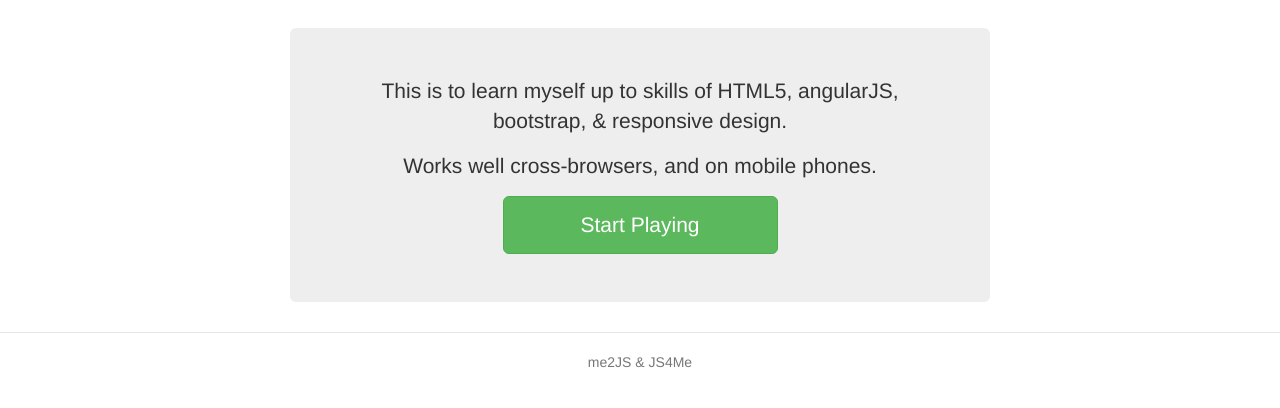
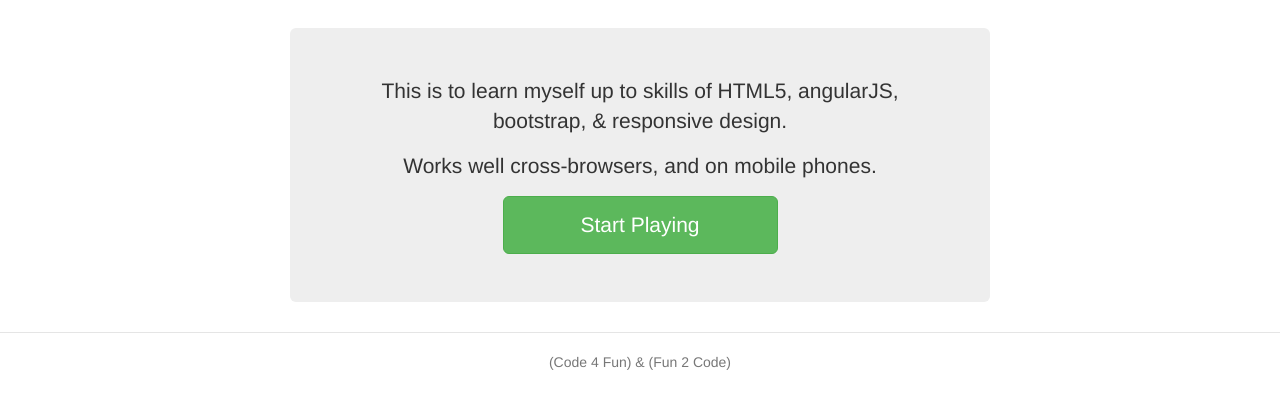
Before and after one commit to huonglt/Burger-AngularJS, a website: page app/index.html in a window 1280 px wide. Shown: the part 54-462 px from the top of the page. Drawn offline with nearby package versions, Linux system fonts and the light colour scheme; some packages are replaced by stand-ins of ours; files that its build step writes are made by us from their sources; some icons are missing.

Commit message:
change the footer text

```diff
--- a/app/index.html
+++ b/app/index.html
@@ -52,7 +52,7 @@
 
     <div class="footer">
       <div class="container">
-        <p>me2JS & JS4Me</p>
+        <p>(Code 4 Fun) & (Fun 2 Code)</p>
       </div>
     </div>
 
```
